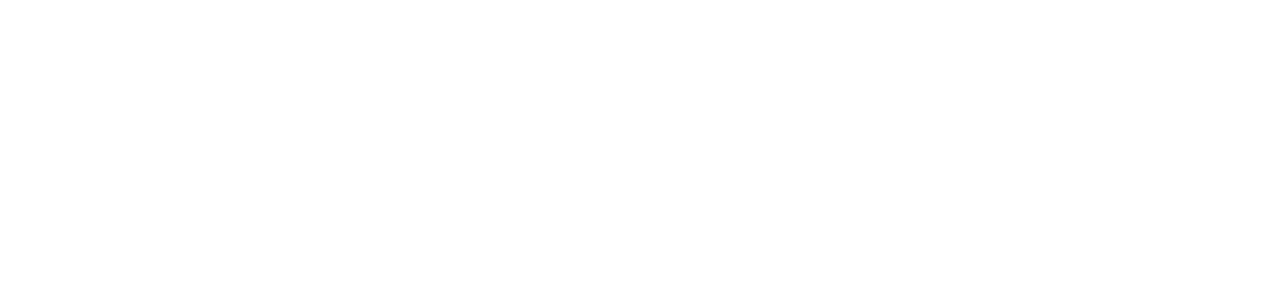
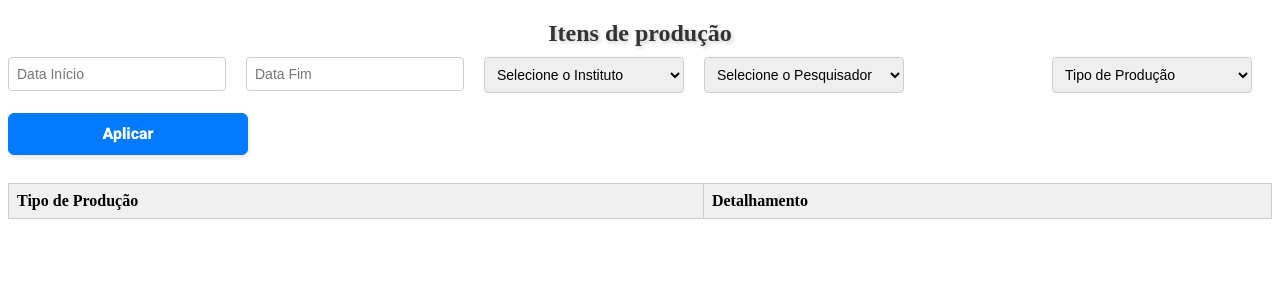
Before and after one commit to davi-tr/frontDS1, a React (Vite) app: page /telaproducao in a window 1280 px wide. Before the commit this address had no page. Shown: the top 300 px of the page. Built offline with nearby package versions, Linux system fonts and the light colour scheme.

Commit message:
Tela Produçoes

```diff
--- a/package.json
+++ b/package.json
@@ -11,8 +11,10 @@
   },
   "dependencies": {
     "axios": "^1.5.0",
+    "chart.js": "^4.4.0",
     "react": "^18.2.0",
     "react-bootstrap": "^2.8.0",
+    "react-chartjs-2": "^5.2.0",
     "react-dom": "^18.2.0",
     "react-modal": "^3.16.1",
     "react-router-dom": "^6.15.0",
--- a/src/App.jsx
+++ b/src/App.jsx
@@ -6,6 +6,7 @@
 import { ToastContainer } from 'react-toastify';
 import 'react-toastify/dist/ReactToastify.css';
 import { BrowserRouter as Router, Routes, Route } from 'react-router-dom';
+import TelaProducoes from './TelaProducoes';
 
 function App() {
   return (
@@ -14,6 +15,7 @@
         <Route path="/" element={<TelaHome />} />
         <Route path="/datatable" element={<DataTable />} />
         <Route path="/telaprincipal" element={<TelaPrincipal />} />
+        <Route path="/telaproducao" element={<TelaProducoes />} />
       </Routes>
       <ToastContainer />
     </Router>
--- a/src/TelaHome.jsx
+++ b/src/TelaHome.jsx
@@ -1,9 +1,9 @@
 import React, { useState } from 'react';
 import './TelaHome.css'; // Importe seu arquivo de estilos
-
 import TelaPrincipal from './TelaPrincipal';
 import DataTable from './components/Instituto/DataTable';
 import fotofemass from './fotofemass.png';
+import TelaProducoes from './TelaProducoes';
 
 
 function Home() {
@@ -19,8 +19,9 @@
         <h2>Menu</h2>
         <ul>
           <li onClick={() => handleNavigate('home')}>Home</li>
-          <li onClick={() => handleNavigate('pesquisador')}>Tela de Pesquisador</li>
-          <li onClick={() => handleNavigate('instituto')}>Tela de Instituto</li>
+          <li onClick={() => handleNavigate('pesquisador')}>Pesquisadores</li>
+          <li onClick={() => handleNavigate('instituto')}>Institutos</li>
+          <li onClick={() => handleNavigate('producoes')}>Produções</li>
         </ul>
       </div>
       <div className="content">
@@ -38,6 +39,8 @@
             />
           </div>
         )}
+        {currentScreen === 'producoes' && <TelaProducoes />}
+
       </div>
     </div>
   );
--- /dev/null
+++ b/src/TelaProducao.css
@@ -0,0 +1,39 @@
+.custom-input {
+    width: 200px; /* Defina o tamanho desejado */
+    padding: 8px;
+    border: 1px solid #ccc;
+    border-radius: 4px;
+    font-size: 14px;
+    margin-right: 10px; /* Espaçamento à direita para separar os campos */
+  }
+  .row {
+    display: flex;
+    flex-wrap: wrap; /* Permite que as colunas quebrem para a próxima linha quando não há espaço suficiente */
+    margin-bottom: 10px; /* Espaçamento inferior entre as linhas de campos */
+  }
+
+  .column {
+    flex: 1; /* Distribui igualmente o espaço disponível entre as colunas */
+    margin-right: 10px; /* Espaçamento à direita entre as colunas */
+  }
+  .custom-table {
+    width: 100%;
+    border-collapse: collapse;
+    margin-top: 20px;
+  }
+
+  .custom-table th,
+  .custom-table td {
+    border: 1px solid #ccc;
+    padding: 8px;
+    text-align: left;
+  }
+
+  .custom-table th {
+    background-color: #f0f0f0;
+    font-weight: bold;
+  }
+
+  .custom-table tbody tr:nth-child(even) {
+    background-color: #f2f2f2;
+  }
--- /dev/null
+++ b/src/TelaProducoes.jsx
@@ -0,0 +1,136 @@
+import React, { useState, useEffect } from 'react';
+import './TelaProducao.css';
+
+function TelaProducoes() {
+  const [producoes, setProducoes] = useState([]);
+  const [dataInicio, setDataInicio] = useState('');
+  const [dataFim, setDataFim] = useState('');
+  const [instituto, setInstituto] = useState('');
+  const [pesquisador, setPesquisador] = useState('');
+  const [tipoProducao, setTipoProducao] = useState('');
+
+
+
+
+  const handleBusca = () => {
+    // Verifica se todos os campos estão preenchidos
+    if (dataInicio && dataFim && instituto && pesquisador && tipoProducao) {
+      const resultadosFiltrados = producoes.filter((producao) => {
+        // Lógica de filtragem
+        return (
+          producao.data >= dataInicio &&
+          producao.data <= dataFim &&
+          producao.instituto === instituto &&
+          producao.pesquisador === pesquisador &&
+          producao.tipoProducao === tipoProducao
+        );
+      });
+
+      // Atualiza o estado
+      setProducoes(resultadosFiltrados);
+    } else {
+      // Mensagem de erro se algum campo estiver vazio
+      alert('Preencha todos os campos de filtro.');
+    }
+  };
+
+ // ...
+
+ return (
+    <div>
+      <h2 className="titulo">Itens de produção</h2>
+
+      <div className="row">
+        <div className="column">
+    <input
+        type="text"
+        placeholder="Data Início"
+        value={dataInicio}
+        onChange={(e) => setDataInicio(e.target.value)}
+        className="custom-input"
+    />
+    </div>
+
+    <div className="column">
+    <input
+        type="text"
+        placeholder="Data Fim"
+        value={dataFim}
+        onChange={(e) => setDataFim(e.target.value)}
+        className="custom-input"
+    />
+    </div>
+
+    <div className="column">
+    <select
+        value={instituto}
+        onChange={(e) => setInstituto(e.target.value)}
+        className="custom-input"
+    >
+        <option value="">Selecione o Instituto</option>
+        {/* Institutos */}
+    </select>
+    </div>
+
+    <div className="column">
+    <select
+        value={pesquisador}
+        onChange={(e) => setPesquisador(e.target.value)}
+        className="custom-input"
+    >
+        <option value="">Selecione o Pesquisador</option>
+        {/* Pesquisadores*/}
+    </select>
+    </div>
+
+    <div className="column">
+    </div>
+
+        <div className="column">
+          <select
+            value={tipoProducao}
+            onChange={(e) => setTipoProducao(e.target.value)}
+            className="custom-input"
+          >
+            <option value="">Tipo de Produção</option>
+            <option value="Artigo">Artigo</option>
+            <option value="Livro">Livro</option>
+          </select>
+        </div>
+      </div>
+
+      <button onClick={handleBusca} className="add-button">
+        Aplicar
+      </button>
+
+      <ul>
+        {producoes.map((producao, index) => (
+          <li key={index}>
+            <strong>Título:</strong> {producao.titulo}, <strong>Autor:</strong> {producao.autor}
+          </li>
+        ))}
+      </ul>
+
+      <table className="custom-table">
+        <thead>
+        <tr>
+            <th>Tipo de Produção</th>
+            <th>Detalhamento</th>
+        </tr>
+        </thead>
+        <tbody>
+        {producoes.map((producao, index) => (
+            <tr key={index}>
+            <td>{producao.tipoProducao}</td>
+            <td>{producao.detalhamento}</td>
+            </tr>
+        ))}
+        </tbody>
+    </table>
+    </div>
+
+  );
+
+}
+
+export default TelaProducoes;
```
Also changed, not shown: 1 other file (tests, documents, lock files or other folders).
